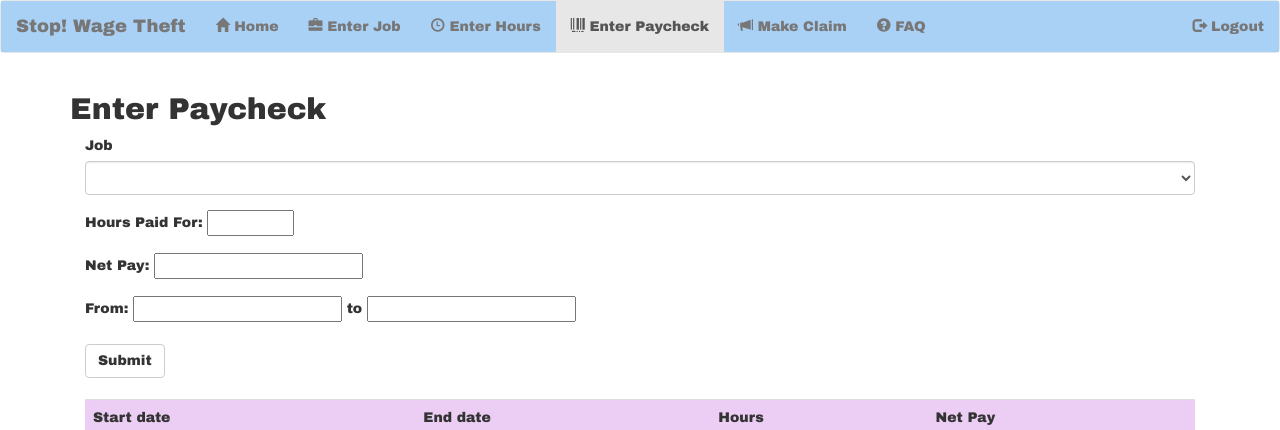
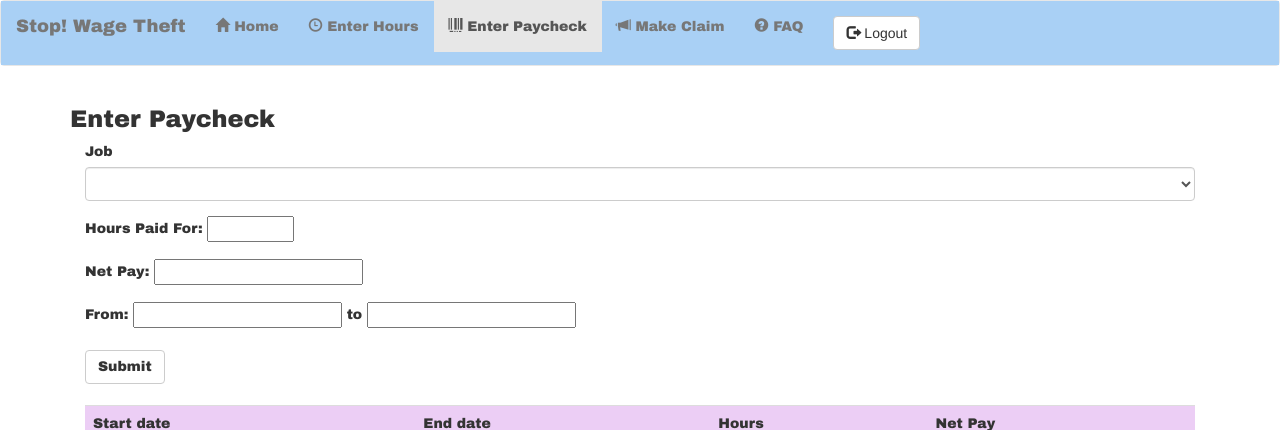
Before and after one commit to demcgee/Wage_Theft5, a PHP site: page /enterpaycheck.php in a window 1280 px wide. Shown: the top 430 px of the page. Run offline with PHP 8.4, Linux system fonts and the light colour scheme; the visitor is signed in with stand-in values (Sample User, id 1); data that the repository does not hold is empty; some libraries are stand-ins or nearby versions.

Commit message:
Update enterpaycheck.php

```diff
--- a/enterpaycheck.php
+++ b/enterpaycheck.php
@@ -59,22 +59,18 @@
     </div>
     <ul class="nav navbar-nav">
       <li><a href="Home.php"><span style="font-size:1.0em" class="glyphicon glyphicon-home"></span><font face="Arial Black"> Home</a></li></font>
-	  <li><a href="jobform.php"><span style="font-size:1.0em" class="glyphicon glyphicon-briefcase"></span><font face="Arial Black"> Enter Job</a></li></font>
       <li><a href="enterhours.php"><span style="font-size:1.0em" class="glyphicon glyphicon-time"></span><font face="Arial Black"> Enter Hours</a></li></font>
       <li class ="active"><a href="enterpaycheck.php"><span style="font-size:1.0em" class="glyphicon glyphicon-barcode"></span><font face="Arial Black"> Enter Paycheck</a></li></font>
       <li><a href="Makeclaim.php"><span style="font-size:1.0em" class="glyphicon glyphicon-bullhorn"></span><font face="Arial Black"> Make Claim</a></li></font>
       <li><a href="faq.php"><span style="font-size:1.0em" class="glyphicon glyphicon-question-sign"></span><font face="Arial Black"> FAQ</a></li></font>
+	  <li><a href="logout.php"><button type="button" class="btn btn-default"><span class="glyphicon glyphicon-log-out"></span> Logout</button></li></a>
     </ul>
-
-	<ul class="nav navbar-nav navbar-right">
-	  <li><a href="logout.php"><span class="glyphicon glyphicon-log-out"></span><font face="Arial Black"> Logout</a></li></font>
-	</ul>
   </div>
 </nav>
 
  <font face ="Arial Black">
 <div class="container">
-  <h2>Enter Paycheck</h2>
+  <h3>Enter Paycheck</h3>
 </div>
 
 <?php
```
